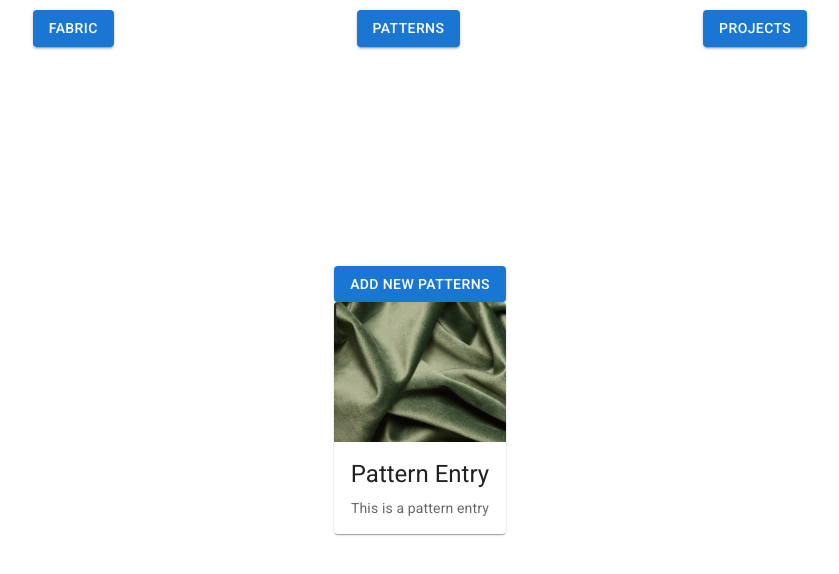
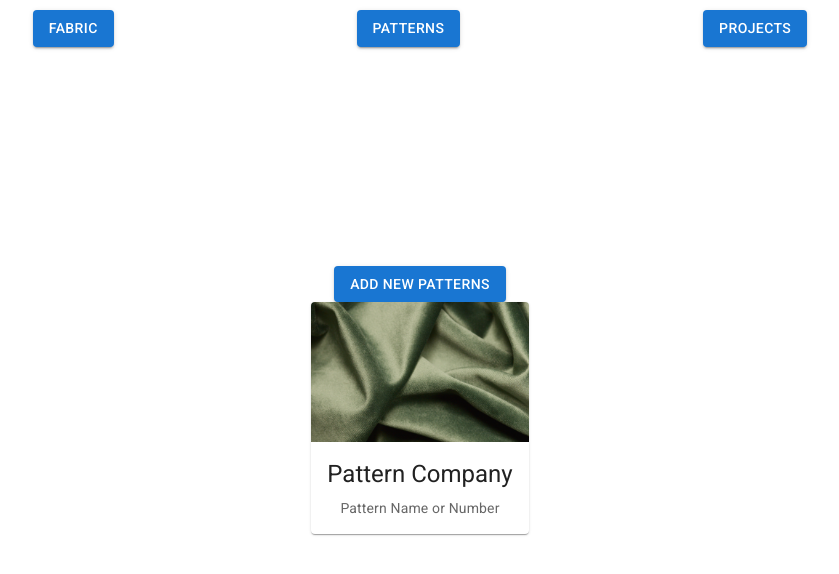
Before and after one commit to casslee1/sew-organized, a React (Vite) app: page /patterns in a window 1280 px wide. Shown: the top 574 px of the page, without its empty margins (220-1059 px from the left). Built offline with nearby package versions, Linux system fonts and the light colour scheme.

Commit message:
Updated text and entries

```diff
--- a/src/Components/FabricCard/FabricCard.jsx
+++ b/src/Components/FabricCard/FabricCard.jsx
@@ -17,10 +17,10 @@ export default function FabricCard() {
           />
           <CardContent>
             <Typography gutterBottom variant="h5" component="div">
-              Fabric Entry
+              Fabric Name
             </Typography>
             <Typography variant="body2" sx={{ color: 'text.secondary' }}>
-              This is a fabric entry
+              TBD
             </Typography>
           </CardContent>
         </CardActionArea>
--- a/src/Components/PatternCard/PatternCard.jsx
+++ b/src/Components/PatternCard/PatternCard.jsx
@@ -17,10 +17,10 @@ export default function PatternCard() {
           />
           <CardContent>
             <Typography gutterBottom variant="h5" component="div">
-              Pattern Entry
+              Pattern Company
             </Typography>
             <Typography variant="body2" sx={{ color: 'text.secondary' }}>
-              This is a pattern entry
+              Pattern Name or Number
             </Typography>
           </CardContent>
         </CardActionArea>
--- a/src/Components/ProjectCard/ProjectCard.jsx
+++ b/src/Components/ProjectCard/ProjectCard.jsx
@@ -17,10 +17,10 @@ export default function ProjectCard() {
           />
           <CardContent>
             <Typography gutterBottom variant="h5" component="div">
-              Project Entry
+              Pattern Company
             </Typography>
             <Typography variant="body2" sx={{ color: 'text.secondary' }}>
-              This is a project entry
+              Pattern Name or Number
             </Typography>
           </CardContent>
         </CardActionArea>
--- a/src/Routes/AddFabric.jsx
+++ b/src/Routes/AddFabric.jsx
@@ -79,10 +79,8 @@ const AddFabric = () => {
                 <div>
                     <TextField
                         required
-                        multiline
-                        label="Description"
-                        name="description"
-                        rows={4}
+                        label="Name"
+                        name="fabricName"
                     />
                 </div>
                 <br />
```
